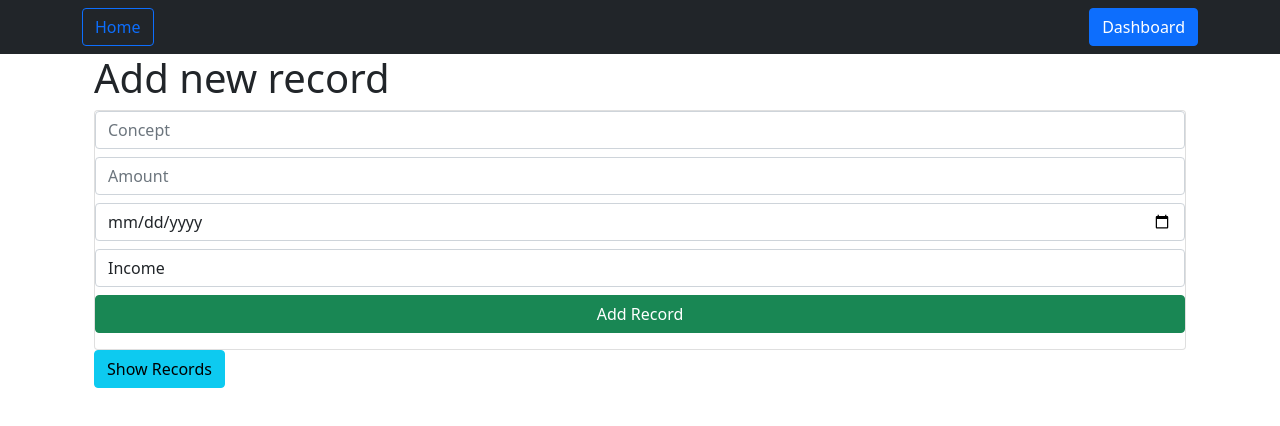
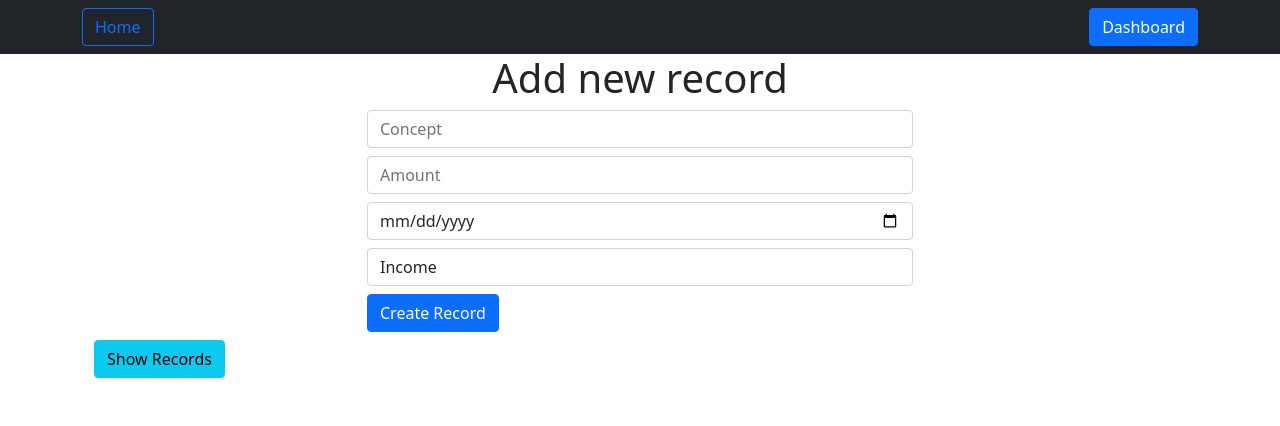
Before and after one commit to LeooR22/budget-app, a React (Create React App) app in the folder Client/: page /dashboard in a window 1280 px wide. Shown: the top 426 px of the page. Built offline with nearby package versions, Linux system fonts and the light colour scheme.

Commit message:
client side enhancements

```diff
--- a/Client/package.json
+++ b/Client/package.json
@@ -8,6 +8,7 @@
     "@testing-library/user-event": "^12.8.3",
     "axios": "^0.24.0",
     "bootstrap": "^5.1.3",
+    "moment": "^2.29.1",
     "react": "^17.0.2",
     "react-dom": "^17.0.2",
     "react-router-dom": "^6.0.2",
--- a/Client/src/components/FormRecord.jsx
+++ b/Client/src/components/FormRecord.jsx
@@ -1,6 +1,5 @@
-import Swal from "sweetalert2";
 import { useForm } from "../hooks/useForm";
-import Axios from "axios";
+import { alertsForm } from "../helpers/alertsForm";
 
 const FormRecord = () => {
   const initialState = {
@@ -17,55 +16,13 @@ const FormRecord = () => {
   const handleSubmit = (e) => {
     e.preventDefault();
 
-    if (!concept.trim()) {
-      e.target[0].focus();
-      return Swal.fire({
-        title: "Error",
-        text: "Empty concept field",
-        icon: "error",
-      });
-    }
-    if (!amount.trim()) {
-      e.target[1].focus();
-      return Swal.fire({
-        title: "Error",
-        text: "Empty amount field",
-        icon: "error",
-      });
-    }
-    if (!date.trim()) {
-      e.target[2].focus();
-      return Swal.fire({
-        title: "Error",
-        text: "Empty date field",
-        icon: "error",
-      });
-    }
-
-    Swal.fire({
-      title: "Success",
-      text: "¡Record added!",
-      icon: "success",
-    });
-
-    reset();
-  };
-  const addRecord = () => {
-    console.log(concept);
-    Axios.post("http://localhost:3002/create", {
-      concept,
-      amount,
-      date,
-      type,
-    }).then(() => {
-      console.log("success");
-    });
+    alertsForm(e, concept, amount, date, type, reset);
   };
 
   return (
-    <>
-      <h3>form</h3>
-      <form onSubmit={handleSubmit} className="w-25 ">
+    <div className="d-flex justify-content-center">
+      <div></div>
+      <form onSubmit={handleSubmit} className="w-50 ">
         <input
           type="text"
           placeholder="Concept"
@@ -99,11 +56,15 @@ const FormRecord = () => {
           <option value="income">Income</option>
           <option value="expense">Expense</option>
         </select>
-        <button onClick={addRecord} type="submit" className="btn btn-primary">
+        <button
+          // onClick={addRecord}
+          type="submit"
+          className="btn btn-primary mb-2"
+        >
           Create Record
         </button>
       </form>
-    </>
+    </div>
   );
 };
 
--- a/Client/src/components/GetRecordsList.jsx
+++ b/Client/src/components/GetRecordsList.jsx
@@ -21,7 +21,7 @@ const GetRecordsList = () => {
   return (
     <>
       <div>
-        {recordsList.map((val, key) => {
+        {recordsList.map((val) => {
           return (
             <>
               <div className="container card mb-2">
--- a/Client/src/components/LastTenRecords.jsx
+++ b/Client/src/components/LastTenRecords.jsx
@@ -1,39 +1,24 @@
-import { useState } from "react";
-import Axios from "axios";
+import { useFetchData } from "../hooks/useFetchData";
+import moment from "moment";
 
 const LastTenRecords = () => {
-  const [recordsList, setRecordsList] = useState([]);
+  const { datas, loading } = useFetchData();
+  const { data } = datas;
 
-  const getRecords = () => {
-    // create endpoint with the last ten records
-    //
-    // (SELECT *
-    //     FROM (SELECT DISTINCT pages_id
-    //                  FROM   field_images
-    //                  ORDER BY created DESC
-    //                  LIMIT 3
-    //           ) M
-    // )
-    //
-    Axios.get("http://localhost:3002/records/lastTen").then((response) => {
-      setRecordsList(response.data);
-    });
-  };
-  getRecords();
   return (
     <>
-      <div>
-        {recordsList.map((val, key) => {
-          return (
-            <div className="container card mb-2">
-              <h5>concept: {val.concept}</h5>
-              <h5>amount: {val.amount}</h5>
-              <h5>date: {val.date}</h5>
-              <h5>type: {val.type}</h5>
-            </div>
-          );
-        })}
-      </div>
+      {loading ? (
+        <h1>Loading...</h1>
+      ) : (
+        data.map(({ concept, amount, date, type, recordId }) => (
+          <div key={recordId} className="container card mb-2">
+            <h5>concept: {concept}</h5>
+            <h5>amount: {amount}</h5>
+            <h5>date: {moment(date).format("Do MMM YY")}</h5>
+            <h5>type: {type}</h5>
+          </div>
+        ))
+      )}
     </>
   );
 };
--- /dev/null
+++ b/Client/src/helpers/addRecord.js
@@ -0,0 +1,13 @@
+import Axios from "axios";
+
+export const addRecord = (concept, amount, date, type) => {
+  console.log(concept);
+  Axios.post("http://localhost:3002/create", {
+    concept,
+    amount,
+    date,
+    type,
+  }).then(() => {
+    console.log("success");
+  });
+};
--- /dev/null
+++ b/Client/src/helpers/alertsForm.js
@@ -0,0 +1,39 @@
+import Swal from "sweetalert2";
+import { addRecord } from "./addRecord";
+
+export const alertsForm = (e, concept, amount, date, type, reset) => {
+  if (!concept.trim()) {
+    e.target[0].focus();
+    return Swal.fire({
+      title: "Error",
+      text: "Empty concept field",
+      icon: "error",
+    });
+  }
+  if (!amount.trim()) {
+    e.target[1].focus();
+    return Swal.fire({
+      title: "Error",
+      text: "Empty amount field",
+      icon: "error",
+    });
+  }
+  if (!date.trim()) {
+    e.target[2].focus();
+    return Swal.fire({
+      title: "Error",
+      text: "Empty date field",
+      icon: "error",
+    });
+  }
+
+  Swal.fire({
+    title: "Success",
+    text: "¡Record added!",
+    icon: "success",
+  });
+
+  addRecord(concept, amount, date, type);
+
+  reset();
+};
--- /dev/null
+++ b/Client/src/hooks/useFetchData.js
@@ -0,0 +1,24 @@
+import { useEffect, useState } from "react";
+import Axios from "axios";
+
+export const useFetchData = () => {
+  const [state, setState] = useState({
+    datas: [],
+    loading: true,
+  });
+
+  useEffect(() => {
+    Axios.get("http://localhost:3002/records/lastTen").then((datas) => {
+      setState({
+        datas,
+        loading: false,
+      });
+    });
+
+    return () => {
+      setState({});
+    };
+  }, []);
+
+  return state;
+};
--- a/Client/src/index.js
+++ b/Client/src/index.js
@@ -6,10 +6,9 @@ import "bootstrap/dist/css/bootstrap.min.css";
 
 import App from "./App";
 //routes
+import Home from "./routes/Home";
 import Dashboard from "./routes/Dashboard";
-import Home from "./routes/Home";
 import NotFound from "./routes/NotFound";
-import AddRecord from "./routes/AddRecord";
 
 ReactDOM.render(
   <BrowserRouter>
@@ -17,7 +16,6 @@ ReactDOM.render(
       <Route path="/" element={<App />}>
         <Route index element={<Home />} />
         <Route path="dashboard" element={<Dashboard />} />
-        <Route path="dashboard/add" element={<AddRecord />} />
 
         <Route path="*" element={<NotFound />} />
       </Route>
--- a/Client/src/routes/AddRecord.jsx
+++ /dev/null
@@ -1,12 +0,0 @@
-import FormRecord from "../components/FormRecord";
-
-const AddRecord = () => {
-  return (
-    <div>
-      <h1>Add record</h1>
-      <FormRecord />
-    </div>
-  );
-};
-
-export default AddRecord;
--- a/Client/src/routes/Dashboard.jsx
+++ b/Client/src/routes/Dashboard.jsx
@@ -1,5 +1,7 @@
 import { useState } from "react";
 import Axios from "axios";
+import FormRecord from "../components/FormRecord";
+import moment from "moment";
 
 const Dashboard = () => {
   const [concept, setConcept] = useState("");
@@ -10,25 +12,6 @@ const Dashboard = () => {
   const [newAmount, setNewAmount] = useState(0);
 
   const [recordList, setRecordlist] = useState([]);
-
-  const addRecord = () => {
-    Axios.post("http://localhost:3002/create", {
-      concept: concept,
-      amount: amount,
-      date: date,
-      type: type,
-    }).then(() => {
-      setRecordlist([
-        ...setRecordlist,
-        {
-          concept: concept,
-          amount: amount,
-          date: date,
-          type: type,
-        },
-      ]);
-    });
-  };
 
   const getRecords = () => {
     Axios.get("http://localhost:3002/records").then((response) => {
@@ -43,8 +26,8 @@ const Dashboard = () => {
     }).then((response) => {
       setRecordlist(
         recordList.map((val) => {
-          console.log(val.recordId);
-          console.log(id);
+          // console.log(val.recordId);
+          // console.log(id);
           return val.recordId === id
             ? {
                 recordId: val.recordId,
@@ -70,47 +53,11 @@ const Dashboard = () => {
   };
 
   return (
-    <div className="container">
-      <h1>Add new record</h1>
-      <form className="card">
-        <input
-          placeholder="Concept"
-          type="text"
-          className="form-control mb-2"
-          onChange={(event) => {
-            setConcept(event.target.value);
-          }}
-        />
-        <input
-          placeholder="Amount"
-          type="number"
-          className="form-control mb-2"
-          onChange={(event) => {
-            setAmount(event.target.value);
-          }}
-        />
-        <input
-          placeholder="Date"
-          type="date"
-          className="form-control mb-2"
-          onChange={(event) => {
-            setDate(event.target.value);
-          }}
-        />
-        <select
-          name="type"
-          className="form-control"
-          onChange={(event) => {
-            setType(event.target.value);
-          }}
-        >
-          <option value="income">Income</option>
-          <option value="expense">Expense</option>
-        </select>
-        <button onClick={addRecord} className="btn btn-success mb-3 mt-2">
-          Add Record
-        </button>
-      </form>
+    <div className="container ">
+      <h1 className="d-flex justify-content-center">Add new record</h1>
+
+      <FormRecord />
+
       <div>
         <button onClick={getRecords} className="btn btn-info mb-4">
           Show Records
@@ -118,11 +65,11 @@ const Dashboard = () => {
 
         {recordList.map((val, key) => {
           return (
-            <div className="container card mb-2">
+            <div key={val.recordId} className="container card mb-2">
               <div className="">
                 <h5>concept: {val.concept}</h5>
                 <h5>amount: {val.amount}</h5>
-                <h5>date: {val.date}</h5>
+                <h5>date: {moment(val.date).format("Do MMM YY")}</h5>
                 <h5>type: {val.type}</h5>
               </div>
               <div>
```
Also changed, not shown: Client/src/helpers/GetData.js (added, +29 -0 lines), Client/src/hooks/useForm.js (+0 -22 lines), 1 other file (tests, documents, lock files or other folders).
